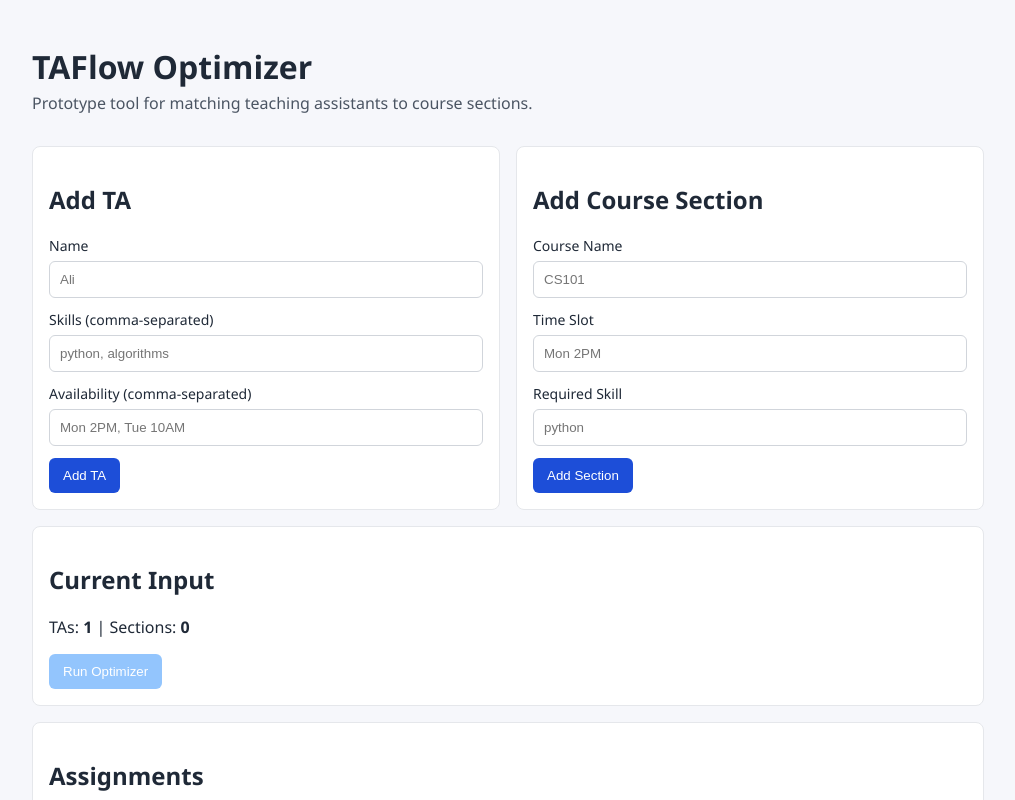
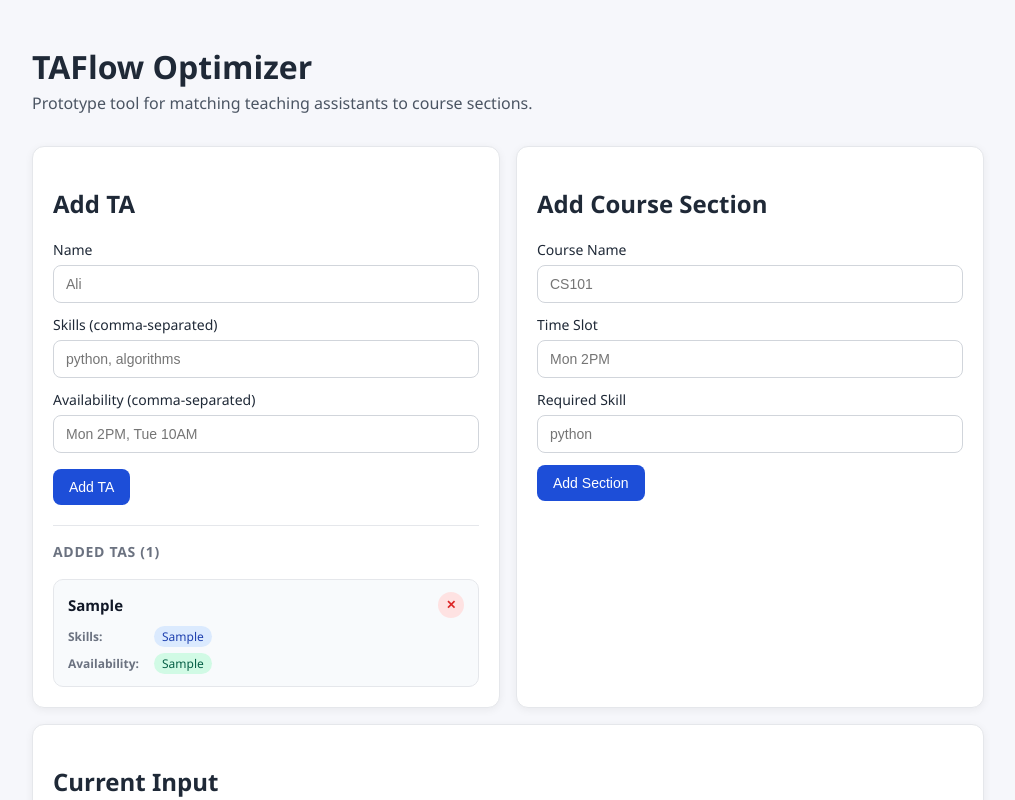
Before and after one commit to muhammadniazi-dot/TAFlow-Optimizer, a React (Vite) app in the folder frontend/: page / in a window 1280 px wide. Both pictures are taken after typing "Sample", "Sample", "Sample" into the empty fields and a click on the button "Add TA". Shown: the top 800 px of the page, without its empty margins (132-1147 px from the left). Built offline with nearby package versions, Linux system fonts and the light colour scheme; the HTML template or start-up script is replaced by a standard one.

Commit message:
feat: enhance TAInput with validation, TA list display, delete, and animations
Agent-Logs-Url: https://github.com/muhammadniazi-dot/TAFlow-Optimizer/sessions/8abb8468-6a97-4595-9fef-83cbb9f9b918

Co-authored-by: muhammadniazi-dot <229004538+muhammadniazi-dot@users.noreply.github.com>

```diff
--- a/frontend/src/App.jsx
+++ b/frontend/src/App.jsx
@@ -13,6 +13,10 @@ const App = () => {
 
   const addTA = (ta) => {
     setTAs((prev) => [...prev, ta]);
+  };
+
+  const removeTA = (index) => {
+    setTAs((prev) => prev.filter((_, i) => i !== index));
   };
 
   const addSection = (section) => {
@@ -45,7 +49,7 @@ const App = () => {
       </header>
 
       <div className="layout-grid">
-        <TAInput onAddTA={addTA} />
+        <TAInput onAddTA={addTA} tas={tas} onRemoveTA={removeTA} />
         <SectionInput onAddSection={addSection} />
       </div>
 
--- a/frontend/src/components/TAInput.jsx
+++ b/frontend/src/components/TAInput.jsx
@@ -1,51 +1,73 @@
 import { useState } from 'react';
 
-const TAInput = ({ onAddTA }) => {
+const parseCommaSeparated = (value) =>
+  value
+    .split(',')
+    .map((item) => item.trim())
+    .filter(Boolean);
+
+const TAInput = ({ onAddTA, tas, onRemoveTA }) => {
   const [name, setName] = useState('');
   const [skills, setSkills] = useState('');
   const [availability, setAvailability] = useState('');
+  const [errors, setErrors] = useState({});
 
   const resetForm = () => {
     setName('');
     setSkills('');
     setAvailability('');
+    setErrors({});
+  };
+
+  const validate = () => {
+    const newErrors = {};
+    if (!name.trim()) {
+      newErrors.name = 'Name is required.';
+    }
+    if (parseCommaSeparated(skills).length === 0) {
+      newErrors.skills = 'At least one skill is required.';
+    }
+    if (parseCommaSeparated(availability).length === 0) {
+      newErrors.availability = 'At least one availability slot is required.';
+    }
+    return newErrors;
   };
 
   const handleSubmit = (event) => {
     event.preventDefault();
 
-    if (!name.trim()) {
+    const validationErrors = validate();
+    if (Object.keys(validationErrors).length > 0) {
+      setErrors(validationErrors);
       return;
     }
 
     onAddTA({
       name: name.trim(),
-      skills: skills
-        .split(',')
-        .map((skill) => skill.trim())
-        .filter(Boolean),
-      availability: availability
-        .split(',')
-        .map((slot) => slot.trim())
-        .filter(Boolean)
+      skills: parseCommaSeparated(skills),
+      availability: parseCommaSeparated(availability)
     });
 
     resetForm();
   };
 
   return (
-    <section className="card">
+    <section className="card ta-input-card">
       <h2>Add TA</h2>
-      <form onSubmit={handleSubmit} className="form-grid">
+      <form onSubmit={handleSubmit} className="form-grid" noValidate>
         <label>
           Name
           <input
             type="text"
             value={name}
-            onChange={(event) => setName(event.target.value)}
+            onChange={(event) => {
+              setName(event.target.value);
+              if (errors.name) setErrors((prev) => ({ ...prev, name: undefined }));
+            }}
             placeholder="Ali"
-            required
+            className={errors.name ? 'input-error' : ''}
           />
+          {errors.name && <span className="validation-error">{errors.name}</span>}
         </label>
 
         <label>
@@ -53,9 +75,14 @@ const TAInput = ({ onAddTA }) => {
           <input
             type="text"
             value={skills}
-            onChange={(event) => setSkills(event.target.value)}
+            onChange={(event) => {
+              setSkills(event.target.value);
+              if (errors.skills) setErrors((prev) => ({ ...prev, skills: undefined }));
+            }}
             placeholder="python, algorithms"
+            className={errors.skills ? 'input-error' : ''}
           />
+          {errors.skills && <span className="validation-error">{errors.skills}</span>}
         </label>
 
         <label>
@@ -63,13 +90,69 @@ const TAInput = ({ onAddTA }) => {
           <input
             type="text"
             value={availability}
-            onChange={(event) => setAvailability(event.target.value)}
+            onChange={(event) => {
+              setAvailability(event.target.value);
+              if (errors.availability) setErrors((prev) => ({ ...prev, availability: undefined }));
+            }}
             placeholder="Mon 2PM, Tue 10AM"
+            className={errors.availability ? 'input-error' : ''}
           />
+          {errors.availability && (
+            <span className="validation-error">{errors.availability}</span>
+          )}
         </label>
 
-        <button type="submit">Add TA</button>
+        <button type="submit" className="btn-add">
+          Add TA
+        </button>
       </form>
+
+      {tas && tas.length > 0 && (
+        <div className="ta-list">
+          <h3>Added TAs ({tas.length})</h3>
+          {tas.map((ta, index) => (
+            <div key={index} className="ta-item">
+              <div className="ta-item-header">
+                <span className="ta-name">{ta.name}</span>
+                <button
+                  type="button"
+                  className="btn-remove"
+                  onClick={() => onRemoveTA(index)}
+                  aria-label={`Remove ${ta.name}`}
+                >
+                  ✕
+                </button>
+              </div>
+              <div className="ta-item-details">
+                <div className="tag-group">
+                  <span className="tag-label">Skills:</span>
+                  {ta.skills.length > 0 ? (
+                    ta.skills.map((skill) => (
+                      <span key={skill} className="tag tag-skill">
+                        {skill}
+                      </span>
+                    ))
+                  ) : (
+                    <span className="tag-empty">—</span>
+                  )}
+                </div>
+                <div className="tag-group">
+                  <span className="tag-label">Availability:</span>
+                  {ta.availability.length > 0 ? (
+                    ta.availability.map((slot) => (
+                      <span key={slot} className="tag tag-availability">
+                        {slot}
+                      </span>
+                    ))
+                  ) : (
+                    <span className="tag-empty">—</span>
+                  )}
+                </div>
+              </div>
+            </div>
+          ))}
+        </div>
+      )}
     </section>
   );
 };
--- a/frontend/src/index.css
+++ b/frontend/src/index.css
@@ -36,10 +36,17 @@ header p {
 
 .card {
   margin-top: 16px;
-  padding: 16px;
-  border-radius: 8px;
+  padding: 20px;
+  border-radius: 12px;
   background: #ffffff;
   border: 1px solid #e5e7eb;
+  box-shadow: 0 2px 8px rgba(0, 0, 0, 0.06);
+}
+
+.ta-input-card {
+  display: flex;
+  flex-direction: column;
+  gap: 0;
 }
 
 .form-grid {
@@ -51,27 +58,183 @@ label {
   display: grid;
   gap: 6px;
   font-size: 14px;
+  font-weight: 500;
 }
 
 input {
-  padding: 10px;
-  border-radius: 6px;
-  border: 1px solid #d1d5db;
+  padding: 10px 12px;
+  border-radius: 8px;
+  border: 1.5px solid #d1d5db;
+  font-size: 14px;
+  transition: border-color 0.2s ease, box-shadow 0.2s ease;
+  outline: none;
+}
+
+input:focus {
+  border-color: #1d4ed8;
+  box-shadow: 0 0 0 3px rgba(29, 78, 216, 0.12);
+}
+
+input.input-error {
+  border-color: #ef4444;
+}
+
+input.input-error:focus {
+  box-shadow: 0 0 0 3px rgba(239, 68, 68, 0.12);
+}
+
+.validation-error {
+  font-size: 12px;
+  color: #dc2626;
+  font-weight: 400;
 }
 
 button {
   width: fit-content;
-  padding: 10px 14px;
+  padding: 10px 16px;
   border: none;
-  border-radius: 6px;
+  border-radius: 8px;
   background: #1d4ed8;
   color: #ffffff;
   cursor: pointer;
+  font-size: 14px;
+  font-weight: 500;
+  transition: background 0.2s ease, transform 0.15s ease, box-shadow 0.2s ease;
+}
+
+button:hover:not(:disabled) {
+  background: #1e40af;
+  transform: scale(1.03);
+  box-shadow: 0 4px 12px rgba(29, 78, 216, 0.25);
+}
+
+button:active:not(:disabled) {
+  transform: scale(0.98);
 }
 
 button:disabled {
   background: #93c5fd;
   cursor: not-allowed;
+}
+
+/* TA list */
+
+.ta-list {
+  margin-top: 20px;
+  border-top: 1px solid #e5e7eb;
+  padding-top: 16px;
+  display: flex;
+  flex-direction: column;
+  gap: 10px;
+}
+
+.ta-list h3 {
+  margin: 0 0 8px;
+  font-size: 14px;
+  color: #6b7280;
+  font-weight: 600;
+  text-transform: uppercase;
+  letter-spacing: 0.05em;
+}
+
+@keyframes slideUp {
+  from {
+    opacity: 0;
+    transform: translateY(10px);
+  }
+  to {
+    opacity: 1;
+    transform: translateY(0);
+  }
+}
+
+.ta-item {
+  background: #f8fafc;
+  border: 1px solid #e5e7eb;
+  border-radius: 10px;
+  padding: 12px 14px;
+  animation: slideUp 0.25s ease both;
+}
+
+.ta-item-header {
+  display: flex;
+  justify-content: space-between;
+  align-items: center;
+  margin-bottom: 8px;
+}
+
+.ta-name {
+  font-weight: 600;
+  font-size: 15px;
+  color: #111827;
+}
+
+.btn-add {
+  margin-top: 4px;
+}
+
+.btn-remove {
+  width: 26px;
+  height: 26px;
+  padding: 0;
+  border-radius: 50%;
+  background: #fee2e2;
+  color: #dc2626;
+  font-size: 12px;
+  font-weight: 700;
+  display: flex;
+  align-items: center;
+  justify-content: center;
+  transition: background 0.2s ease, transform 0.15s ease;
+}
+
+.btn-remove:hover:not(:disabled) {
+  background: #fca5a5;
+  transform: scale(1.1);
+  box-shadow: none;
+}
+
+.ta-item-details {
+  display: flex;
+  flex-direction: column;
+  gap: 6px;
+}
+
+.tag-group {
+  display: flex;
+  flex-wrap: wrap;
+  align-items: center;
+  gap: 6px;
+}
+
+.tag-label {
+  font-size: 12px;
+  font-weight: 600;
+  color: #6b7280;
+  min-width: 80px;
+}
+
+.tag {
+  display: inline-block;
+  padding: 2px 8px;
+  border-radius: 999px;
+  font-size: 12px;
+  font-weight: 500;
+}
+
+.tag-skill {
+  background: #dbeafe;
+  color: #1e40af;
+}
+
+.tag-availability {
+  background: #d1fae5;
+  color: #065f46;
+}
+
+.tag-empty {
+  font-size: 12px;
+  color: #9ca3af;
 }
 
 .table-wrap {
```
Also changed, not shown: 1 other file (tests, documents, lock files or other folders).
